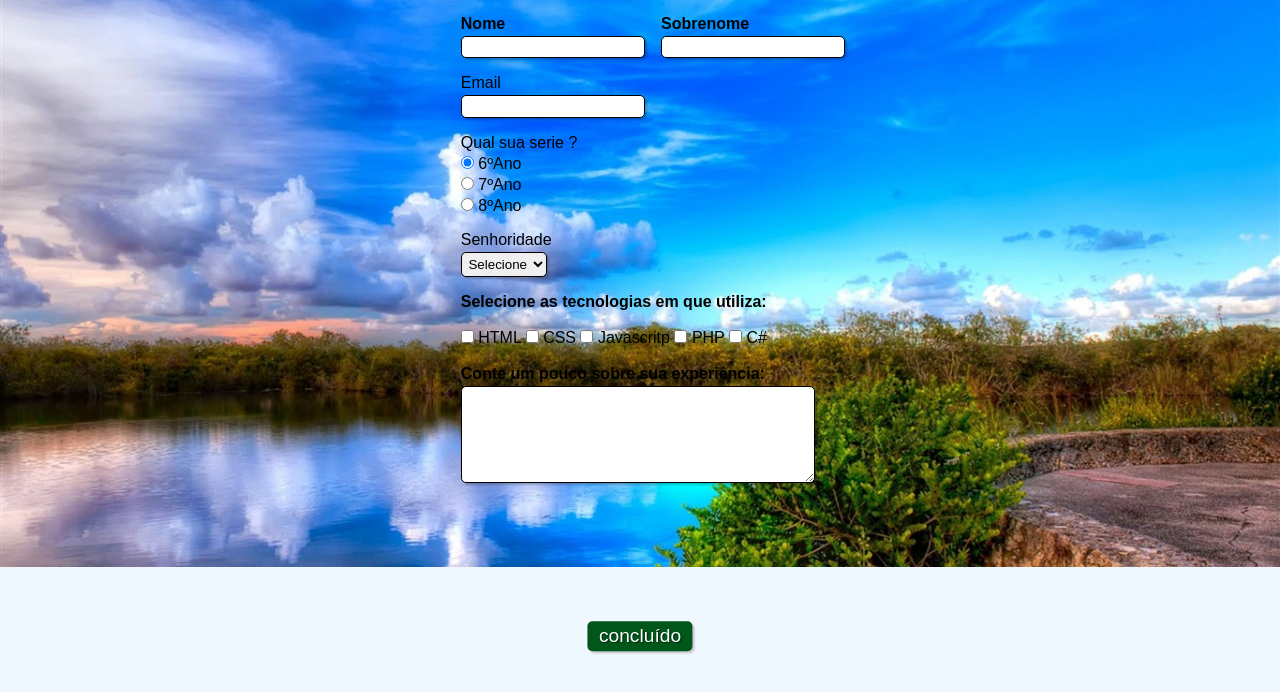
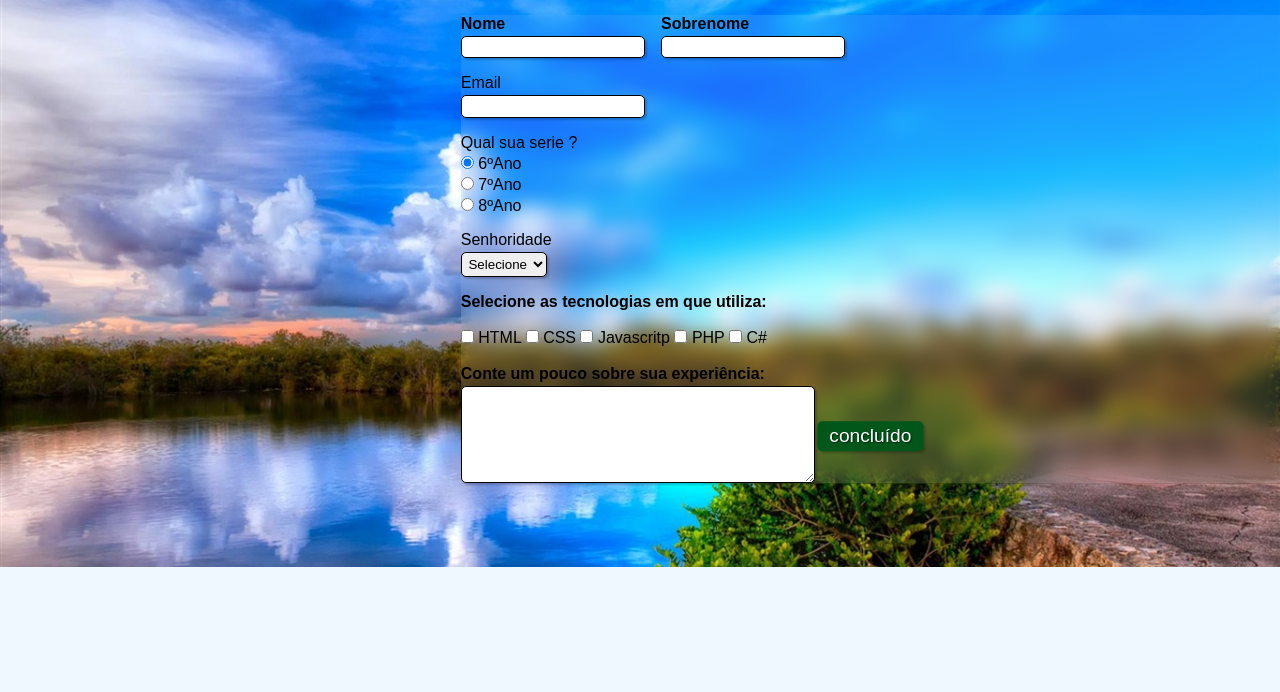
Before and after one commit to Erickgtn/Formulario, a plain HTML site: page index.html in a window 1280 px wide. Shown: the part 84-776 px from the top of the page. Drawn offline with Linux system fonts and the light colour scheme.

Commit message:
efeito de vidro CSS

```diff
--- a/estilo.css
+++ b/estilo.css
@@ -27,6 +27,12 @@ body{
     margin-left: 36%;
     margin-top: 2%;
     justify-content: center;
+}
+.form{
+    background: rgba(255,255,255,0.1);
+    backdrop-filter: blur(10px);
+    -webkit-backdrop-filter: blur(10px);
+    background-position: center;
 }
 input,select,textarea,button{
     border-radius: 5px;
--- a/index.html
+++ b/index.html
@@ -12,7 +12,7 @@
             <p id="subtitulo"> Complete com suas informações</p>
             <br>
         </div>
-        <form>
+        <form class="form">
             <fieldset class="grupo">
                 <div class="campo">
                     <label for="nome"><strong> Nome</strong></label>
```
